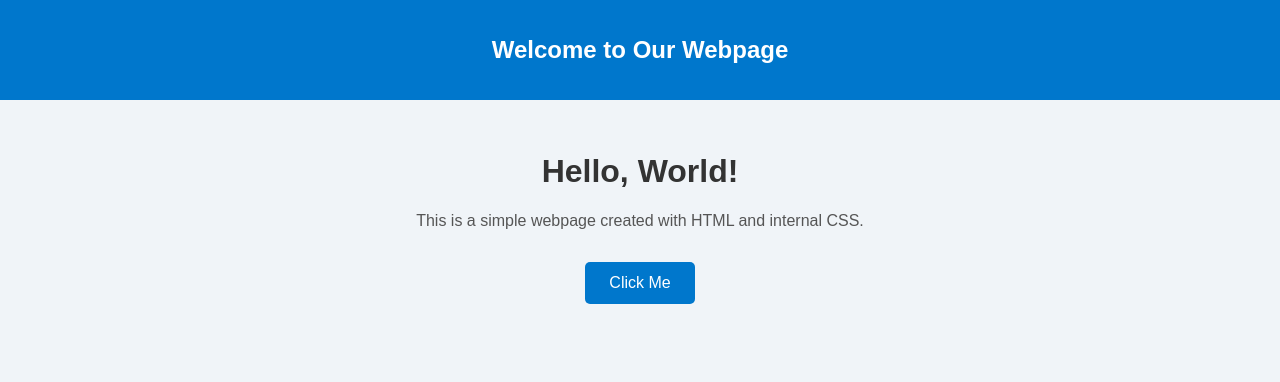
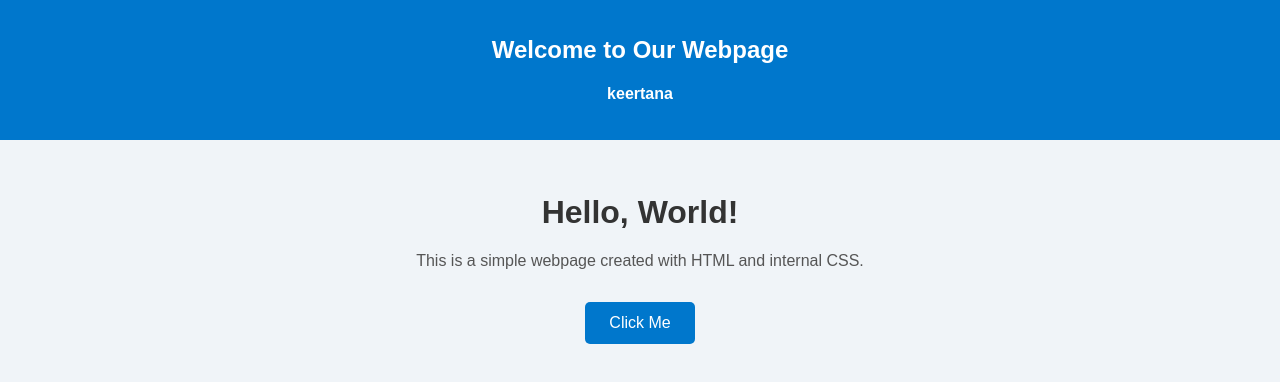
Before and after one commit to RajulJain99/Deskmate, a plain HTML site: page index.html in a window 1280 px wide. Drawn offline with Linux system fonts and the light colour scheme.

Commit message:
added my name kee

```diff
--- a/index.html
+++ b/index.html
@@ -58,6 +58,7 @@
 <body>
   <header>
     <h2>Welcome to Our Webpage</h2>
+    <h4>keertana</h4>
   </header>
 
   <main>
```
